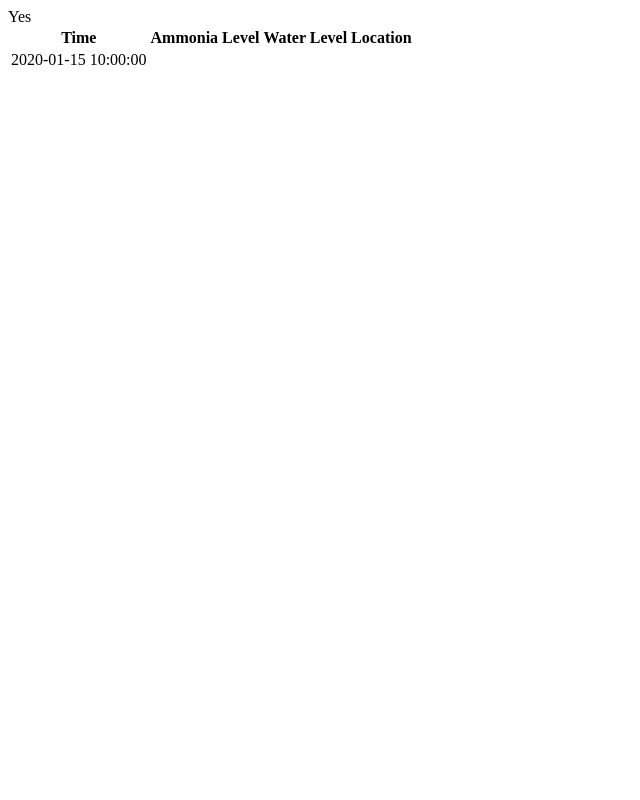
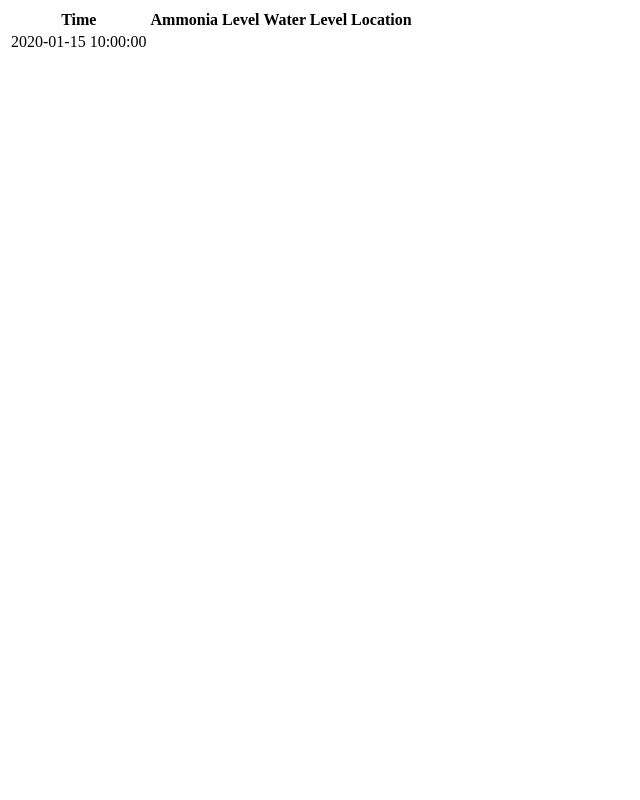
Before and after one commit to rahulGarg003/sensordata, a PHP site: page /tablenew.php in a window 1280 px wide. Shown: the whole page, without its empty margins (0-640 px from the left). Run offline with PHP 8.4, Linux system fonts and the light colour scheme; tables that the repository leaves empty or names only in its code hold one stand-in row (values such as "Sample post"); data that the repository does not hold is empty.

Commit message:
Update tablenew.php

```diff
--- a/tablenew.php
+++ b/tablenew.php
@@ -11,7 +11,7 @@ if ($conn->connect_error) {
     die("Connection failed: " . $conn->connect_error);
 }
 //echo "Connected successfully";
-echo"Yes";
+//echo"Yes";
 echo "<title>.::Smart Sewage System::.</title>";
 //echo "<style type = "text/css">body{margin:0;background-color("green");background-size:cover}</style>";
 $sql = "SELECT * FROM sensorst";
```
